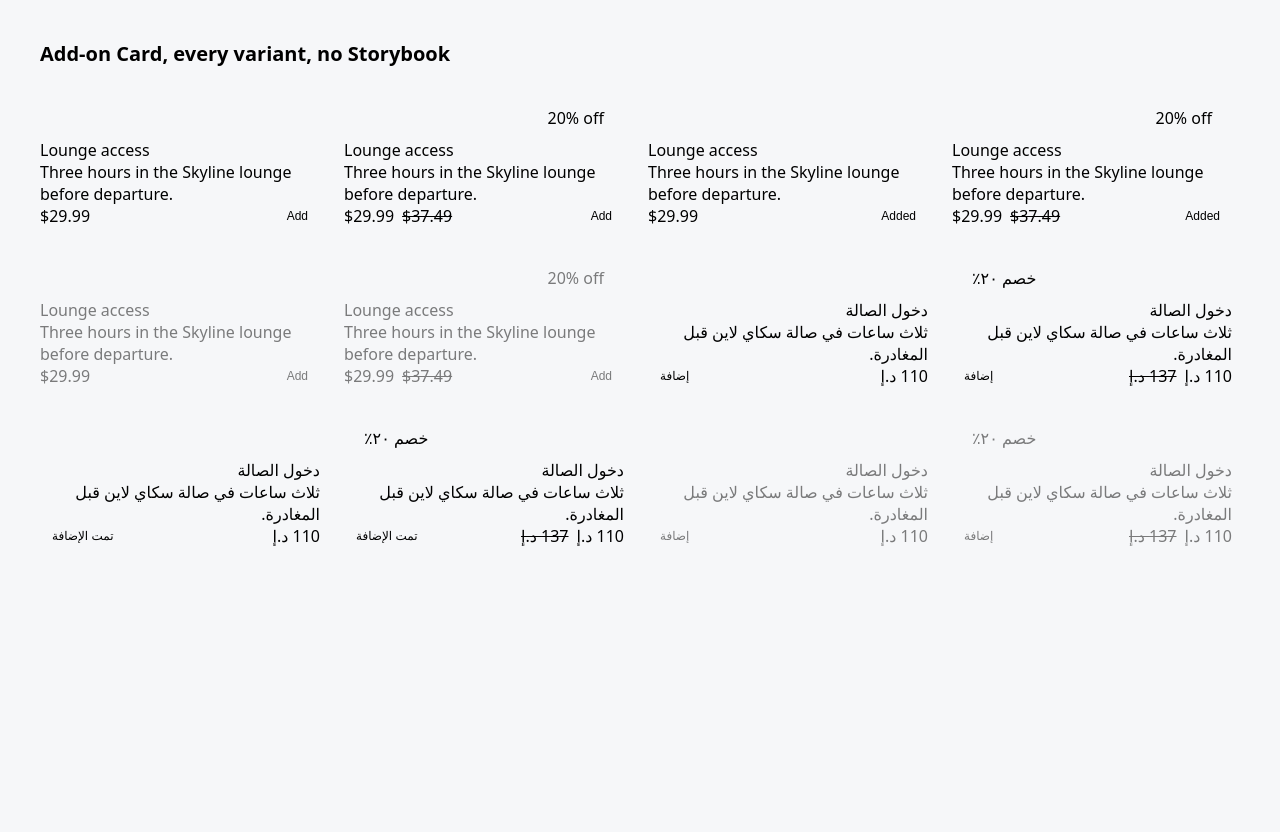
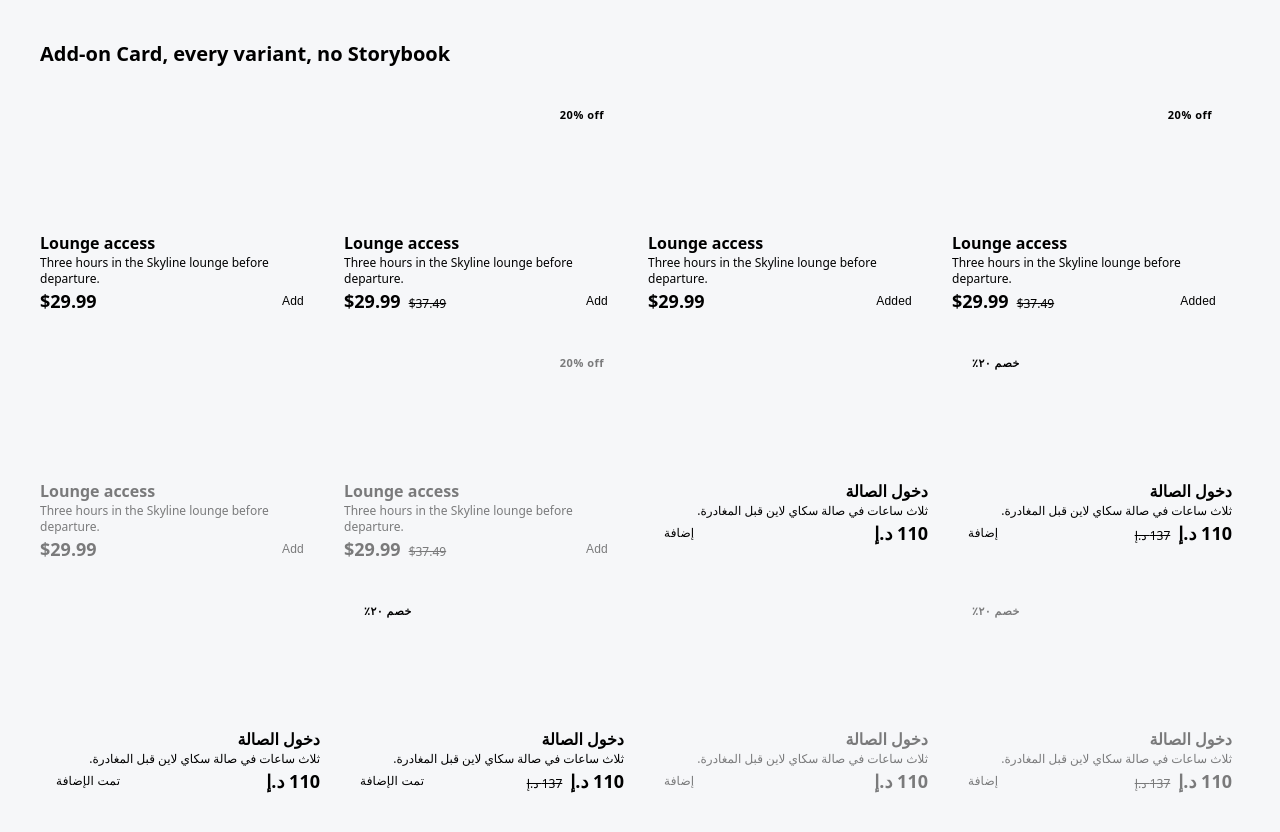
Before and after one commit to selfydev/skyline-card-contract, a React (Vite) app: page / in a window 1280 px wide. Shown: the top 832 px of the page. Before the commit the page ends 800 px from the top, so only its background shows below. Built offline with nearby package versions, Linux system fonts and the light colour scheme.

Commit message:
fix: align css variables with figma token names

```diff
--- a/src/components/AddOnCard/AddOnCard.css
+++ b/src/components/AddOnCard/AddOnCard.css
@@ -1,19 +1,20 @@
-/* src/components/AddOnCard/AddOnCard.css. Every value is a token. Logical properties only, so RTL needs no extra rules. */
-.addon-card { inline-size: var(--size-card-width); background: var(--card-surface); border: 1px solid var(--card-border-default); border-radius: var(--radius-card); overflow: hidden; display: flex; flex-direction: column; font-family: system-ui, sans-serif; }
-.addon-card[data-state='selected'] { border: 2px solid var(--card-border-selected); }
+/* src/components/AddOnCard/AddOnCard.css. Every value is a token except the literals noted below. Logical properties only, so RTL needs no extra rules. */
+/* Typography values here are literals on purpose. A later task exports text styles separately. */
+.addon-card { inline-size: 280px; background: var(--background-card); border: 1px solid var(--border-default); border-radius: var(--radius-12); overflow: hidden; display: flex; flex-direction: column; font-family: system-ui, sans-serif; }
+.addon-card[data-state='selected'] { border: 2px solid var(--border-selected); }
 .addon-card[data-state='disabled'] { opacity: 0.5; }
-.addon-card__media { position: relative; block-size: var(--size-media-height); background: var(--card-media-surface); display: grid; place-items: center; }
-.addon-card__placeholder { inline-size: 48px; block-size: 48px; border-radius: 50%; background: var(--card-media-placeholder); }
-.addon-card__badge { position: absolute; inset-block-start: 12px; inset-inline-end: 12px; padding: 4px 8px; border-radius: var(--radius-badge); background: var(--badge-discount-surface); color: var(--badge-discount-text); font-size: var(--font-size-label); font-weight: var(--font-weight-semibold); }
-.addon-card__body { display: flex; flex-direction: column; gap: var(--space-card-gap); padding: var(--space-card-padding); }
-.addon-card__title { margin: 0; font-size: var(--font-size-title); font-weight: var(--font-weight-semibold); color: var(--text-primary); }
+.addon-card__media { position: relative; block-size: 140px; background: var(--background-media); display: grid; place-items: center; }
+.addon-card__placeholder { inline-size: 48px; block-size: 48px; border-radius: 50%; background: color-mix(in srgb, var(--brand-primary) 15%, transparent); }
+.addon-card__badge { position: absolute; inset-block-start: 12px; inset-inline-end: 12px; padding: 4px 8px; border-radius: var(--radius-4); background: var(--background-discount); color: var(--text-on-brand); font-size: 11px; line-height: 16px; letter-spacing: 0.5px; font-weight: 700; }
+.addon-card__body { display: flex; flex-direction: column; gap: var(--spacing-8); padding: var(--spacing-16); }
+.addon-card__title { margin: 0; font-size: 16px; line-height: 24px; font-weight: 600; color: var(--text-primary); }
 .addon-card[data-state='disabled'] .addon-card__title { color: var(--text-disabled); }
-.addon-card__description { margin: 0; font-size: var(--font-size-body); color: var(--text-secondary); }
-.addon-card__row { display: flex; align-items: center; justify-content: space-between; gap: var(--space-row-gap); }
+.addon-card__description { margin: 0; font-size: 12px; line-height: 16px; color: var(--text-secondary); }
+.addon-card__row { display: flex; align-items: center; justify-content: space-between; gap: var(--spacing-8); }
 .addon-card__prices { display: flex; align-items: baseline; gap: 8px; }
-.addon-card__price { font-size: var(--font-size-price); font-weight: var(--font-weight-semibold); color: var(--price-text); }
-.addon-card__original { font-size: var(--font-size-body); color: var(--price-original); }
-.addon-card__cta { padding: 4px 12px; border-radius: var(--radius-pill); font-size: 12px; font-weight: var(--font-weight-semibold); cursor: pointer; }
-.addon-card__cta[data-variant='secondary'] { background: transparent; border: 1px solid var(--price-text); color: var(--price-text); }
-.addon-card__cta[data-variant='primary'] { background: var(--price-text); border: 1px solid var(--price-text); color: var(--card-surface); }
+.addon-card__price { font-size: 18px; line-height: 24px; font-weight: 700; color: var(--text-brand); }
+.addon-card__original { font-size: 12px; line-height: 16px; color: var(--text-tertiary); }
+.addon-card__cta { padding: 6px 16px; border-radius: var(--radius-full); font-size: 12px; line-height: 16px; letter-spacing: 0.2px; font-weight: 500; cursor: pointer; }
+.addon-card__cta[data-variant='secondary'] { background: transparent; border: 1.5px solid var(--border-brand); color: var(--text-brand); }
+.addon-card__cta[data-variant='primary'] { background: var(--background-brand); border: 1.5px solid var(--border-brand); color: var(--text-on-brand); }
 .addon-card__cta:disabled { cursor: not-allowed; }
```
